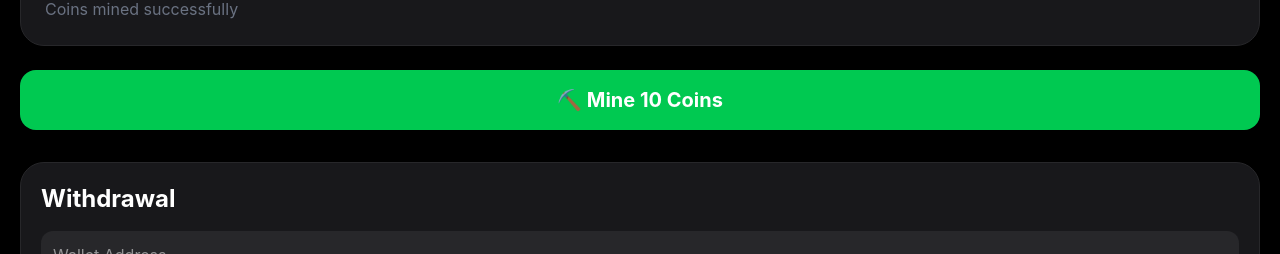
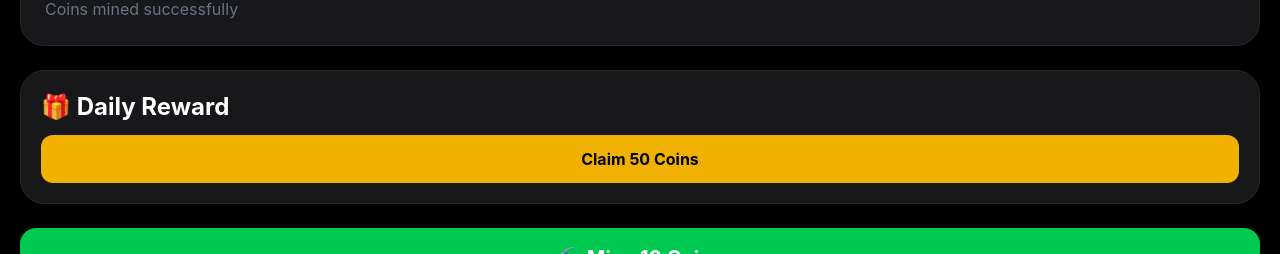
Before and after one commit to seetdrumz-code/miner-clone, a React (Vite) app: page /dashboard in a window 1280 px wide. Shown: the part 297-551 px from the top of the page. Built offline with nearby package versions, Linux system fonts and the light colour scheme; no server answers; the database is empty; sample sign-in values are in the browser's storage.

Commit message:
Added Daily Reward System

```diff
--- a/src/Pages/Dashboard.jsx
+++ b/src/Pages/Dashboard.jsx
@@ -22,6 +22,9 @@ const Dashboard = () => {
   const [loading, setLoading] = useState(true);
 
   const [cooldown, setCooldown] = useState(0);
+
+  const [dailyCooldown, setDailyCooldown] =
+  useState(false);
 
   // LOAD USER DATA
 
@@ -55,6 +58,23 @@ const Dashboard = () => {
         if (remaining > 0) {
 
           setCooldown(remaining);
+
+        }
+
+  // DAILY REWARD CHECK
+
+        const lastClaim =
+          data.lastDailyClaim || 0;
+
+        const oneDay =
+          24 * 60 * 60 * 1000;
+
+        if (
+          Date.now() - lastClaim <
+          oneDay
+        ) {
+
+          setDailyCooldown(true);
 
         }
 
@@ -151,6 +171,61 @@ const Dashboard = () => {
     console.log(error);
 
     alert("Failed to save mining data");
+
+  }
+
+};
+
+  // DAILY REWARD FUNCTION
+
+  const handleDailyReward = async () => {
+
+  if (!user) return;
+
+  if (dailyCooldown) {
+
+    alert(
+      "Daily reward already claimed."
+    );
+
+    return;
+
+  }
+
+  const reward = 50;
+
+  const newBalance =
+    balance + reward;
+
+  const updatedActivities = [
+
+    `🎁 Daily Reward: +${reward} coins`,
+
+    ...activities,
+
+  ];
+
+  setBalance(newBalance);
+
+  setActivities(updatedActivities);
+
+  setDailyCooldown(true);
+
+  try {
+
+    await updateUserData(user.uid, {
+
+      balance: newBalance,
+
+      activities: updatedActivities,
+
+      lastDailyClaim: Date.now(),
+
+    });
+
+  } catch (error) {
+
+    console.log(error);
 
   }
 
@@ -313,6 +388,34 @@ const Dashboard = () => {
 
       </div>
 
+      {/* REWARD CARD */}
+
+      <div className="bg-zinc-900 rounded-3xl p-5 border border-zinc-800 mb-6">
+
+        <h2 className="text-2xl font-bold mb-3">
+
+          🎁 Daily Reward
+
+        </h2>
+
+      <button
+    onClick={handleDailyReward}
+    disabled={dailyCooldown}
+    className={`w-full py-3 rounded-xl font-bold ${
+      dailyCooldown
+        ? "bg-gray-600"
+        : "bg-yellow-500 text-black"
+    }`}
+  >
+
+    {dailyCooldown
+      ? "Reward Claimed"
+      : "Claim 50 Coins"}
+
+       </button>
+
+     </div>
+
       {/* MINE BUTTON */}
 
       <button
--- a/src/Pages/Signup.jsx
+++ b/src/Pages/Signup.jsx
@@ -46,6 +46,7 @@ export default function Signup() {
           activities: [],
           withdrawals: [],
           lastMineTime: 0,
+          lastDailyClaim: 0,
           role: "user",
           createdAt: new Date()
         }
```
